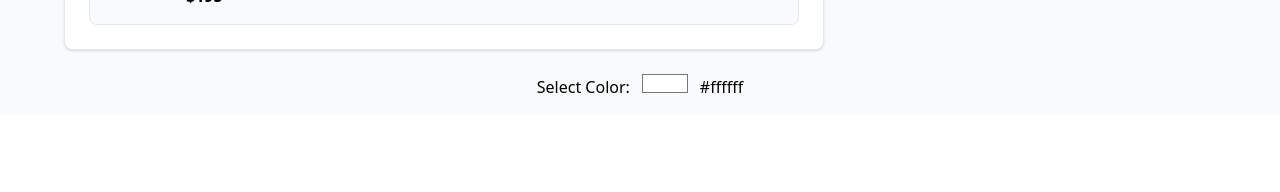
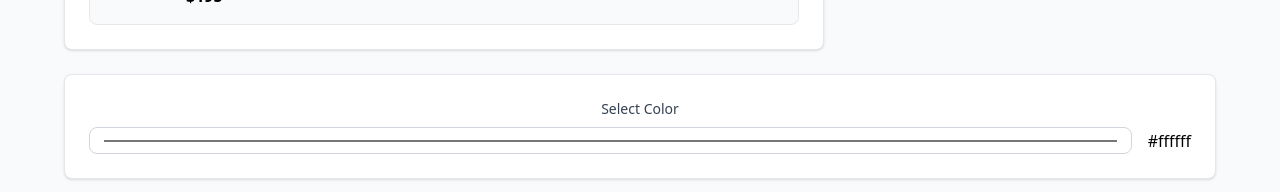
Before and after one commit to AJFrio/Wholesale-Builder, a React (Vite) app: page / in a window 1280 px wide. Shown: the part 992-1184 px from the top of the page. Before the commit the page ends 1107 px from the top, so only its background shows below. Built offline with nearby package versions, Linux system fonts and the light colour scheme.

Commit message:
AI Dev: Update src/components/ColorSelector.jsx

```diff
--- a/src/components/ColorSelector.jsx
+++ b/src/components/ColorSelector.jsx
@@ -1,4 +1,5 @@
 import { useState } from 'react';
+import { CONTAINER_CLASSES, TEXT_CLASSES, INPUT_CLASSES } from '../styles/classes';
 
 function ColorSelector() {
   const [color, setColor] = useState('#ffffff');
@@ -8,15 +9,18 @@ function ColorSelector() {
   };
 
   return (
-    <div style={{ marginTop: '20px', textAlign: 'center' }}>
-      <label htmlFor="colorPicker" style={{ marginRight: '10px' }}>Select Color:</label>
+    <div className={`${CONTAINER_CLASSES.card} mt-6`}>
+      <label htmlFor="colorPicker" className={`${TEXT_CLASSES.label} text-center block mb-2`}>Select Color</label>
+      <div className="flex justify-center items-center">
         <input
           id="colorPicker"
           type="color"
           value={color}
           onChange={handleChange}
+          className={INPUT_CLASSES.base + " w-16 p-1"}
         />
-      <span style={{ marginLeft: '10px' }}>{color}</span>
+        <span className="ml-4">{color}</span>
+      </div>
     </div>
   );
 }
```
Lines whose indentation alone changed are shown as unchanged.
